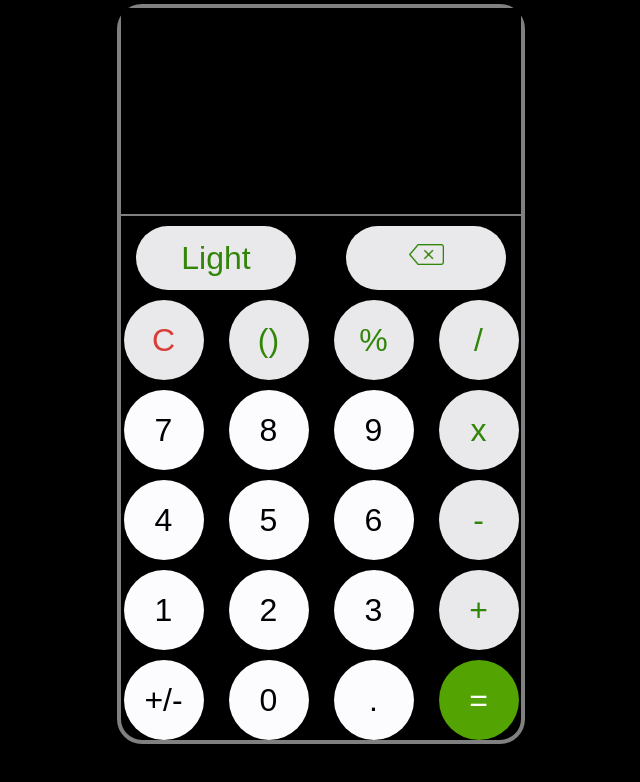
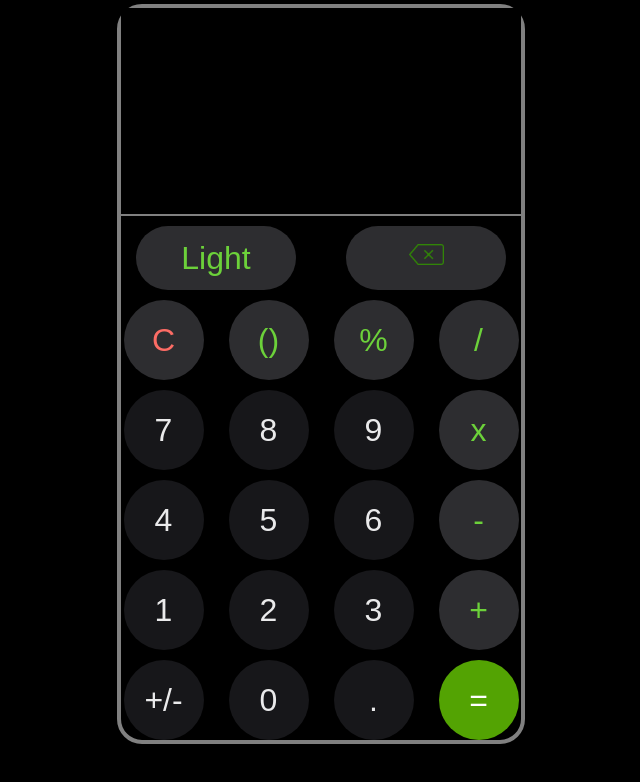
Before and after one commit to Honey-Sharma-git/Calculator, a plain HTML site: page index.html in a window 1280 px wide. Both pictures are taken after a click on the button "Dark". Shown: the whole page, without its empty margins (319-959 px from the left). Drawn offline with Linux system fonts and the light colour scheme.

Commit message:
Add darkmode color scheme to all buttons

```diff
--- a/CSS/main.css
+++ b/CSS/main.css
@@ -19,17 +19,26 @@
 .mainBg {
   background-color: #f6f6f8;
 }
-.mainBg-dark{
+.mainBg-dark {
   background-color: black;
-  color:white;
+  color: white;
 }
 .greenOnGreyBg {
   color: #318507;
   background-color: #e9e9ec;
 }
+.greenOnGreyBg-dark {
+  color: #6cd13a;
+
+  background-color: #2d2d30;
+}
 .blackOnWhiteBg {
   background-color: #fcfcff;
   color: black;
+}
+.blackOnWhiteBg-dark {
+  background-color: #17171a;
+  color: #eaeaeb;
 }
 .greyOnDGrey {
   background-color: #f6f6f8;
@@ -38,6 +47,10 @@
 .redOnGrey {
   background-color: #e9e9ec;
   color: #d93e36;
+}
+.redOnGrey-dark{
+  color:#fc6c65;
+  background-color: #2d2d30;
 }
 /*|| GENERAL STYLES*/
 body {
--- a/JS/script.js
+++ b/JS/script.js
@@ -4,10 +4,16 @@ function darkMode(){
         darkModeButtonElement.innerHTML = 'Light';
         document.querySelector('.js-mainBg').classList.add('mainBg-dark');
         document.querySelector('.js-output').classList.add('mainBg-dark');
+        document.querySelectorAll('.js-greenOnGreyBg').forEach(button =>{button.classList.add('greenOnGreyBg-dark')});
+        document.querySelectorAll('.js-blackOnWhiteBg').forEach(button =>{button.classList.add('blackOnWhiteBg-dark')});
+        document.querySelectorAll('.js-redOnGrey').forEach(button =>{button.classList.add('redOnGrey-dark')});
     }else{
         darkModeButtonElement.innerHTML = 'Dark';
         document.querySelector('.js-mainBg').classList.remove('mainBg-dark');
         document.querySelector('.js-output').classList.remove('mainBg-dark');
+        document.querySelectorAll('.js-greenOnGreyBg').forEach(button =>{button.classList.remove('greenOnGreyBg-dark')});
+        document.querySelectorAll('.js-blackOnWhiteBg').forEach(button =>{button.classList.remove('blackOnWhiteBg-dark')});
+        document.querySelectorAll('.js-redOnGrey').forEach(button =>{button.classList.remove('redOnGrey-dark')});
     }
 }
 let calculation = '';
--- a/index.html
+++ b/index.html
@@ -39,7 +39,7 @@
     <main class="main-container mainBg js-mainBg">
       <div class="output js-output"></div>
       <button
-        class="js-darkMode functional-button fb1 greenOnGreyBg"
+        class="js-darkMode functional-button fb1 greenOnGreyBg js-greenOnGreyBg"
         onclick="darkMode()"
       >
         Dark
@@ -48,11 +48,11 @@
           height="35"
           alt="darkmode icon"
         /> --></button
-      ><button class="functional-button fb2 greenOnGreyBg">
+      ><button class="functional-button fb2 greenOnGreyBg js-greenOnGreyBg">
         <img src="Images/backspace-icon.png" height="35" alt="backspace-icon" />
       </button>
       <button
-        class="keys k1 redOnGrey"
+        class="keys k1 redOnGrey js-redOnGrey"
         onclick="
         calculation = '';
         calc(0);
@@ -60,9 +60,9 @@
  displayOutput();"
       >
         C</button
-      ><button class="keys k2 greenOnGreyBg">()</button
+      ><button class="keys k2 greenOnGreyBg js-greenOnGreyBg">()</button
       ><button
-        class="keys k3 greenOnGreyBg"
+        class="keys k3 greenOnGreyBg js-greenOnGreyBg"
         onclick="
           calc('%');
           displayOutput();
@@ -70,7 +70,7 @@
       >
         %</button
       ><button
-        class="keys k4 greenOnGreyBg"
+        class="keys k4 greenOnGreyBg js-greenOnGreyBg"
         onclick="
           calc('/');
           displayOutput();
@@ -79,7 +79,7 @@
         /
       </button>
       <button
-        class="keys k5 blackOnWhiteBg"
+        class="keys k5 blackOnWhiteBg js-blackOnWhiteBg"
         onclick="
           calc('7');
           displayOutput();
@@ -87,7 +87,7 @@
       >
         7</button
       ><button
-        class="keys k6 blackOnWhiteBg"
+        class="keys k6 blackOnWhiteBg js-blackOnWhiteBg"
         onclick="
           calc('8');
           displayOutput();
@@ -95,7 +95,7 @@
       >
         8</button
       ><button
-        class="keys k7 blackOnWhiteBg"
+        class="keys k7 blackOnWhiteBg js-blackOnWhiteBg"
         onclick="
           calc('9');
           displayOutput();
@@ -103,7 +103,7 @@
       >
         9</button
       ><button
-        class="keys k8 greenOnGreyBg"
+        class="keys k8 greenOnGreyBg js-greenOnGreyBg"
         onclick="
           calc('*');
           displayOutput();
@@ -111,7 +111,7 @@
       >
         x</button
       ><button
-        class="keys k9 blackOnWhiteBg"
+        class="keys k9 blackOnWhiteBg js-blackOnWhiteBg"
         onclick="
           calc('4');
           displayOutput();
@@ -119,7 +119,7 @@
       >
         4</button
       ><button
-        class="keys k10 blackOnWhiteBg"
+        class="keys k10 blackOnWhiteBg js-blackOnWhiteBg"
         onclick="
           calc('5');
           displayOutput();
@@ -127,7 +127,7 @@
       >
         5</button
       ><button
-        class="keys k11 blackOnWhiteBg"
+        class="keys k11 blackOnWhiteBg js-blackOnWhiteBg"
         onclick="
           calc('6');
           displayOutput();
@@ -135,7 +135,7 @@
       >
         6</button
       ><button
-        class="keys k12 greenOnGreyBg"
+        class="keys k12 greenOnGreyBg js-greenOnGreyBg"
         onclick="
           calc('-');
           displayOutput();
@@ -143,7 +143,7 @@
       >
         -</button
       ><button
-        class="keys k13 blackOnWhiteBg"
+        class="keys k13 blackOnWhiteBg js-blackOnWhiteBg"
         onclick="
        calc('1');
        displayOutput();
@@ -151,7 +151,7 @@
       >
         1</button
       ><button
-        class="keys k14 blackOnWhiteBg"
+        class="keys k14 blackOnWhiteBg js-blackOnWhiteBg"
         onclick="
        calc('2');
        displayOutput();
@@ -159,7 +159,7 @@
       >
         2</button
       ><button
-        class="keys k15 blackOnWhiteBg"
+        class="keys k15 blackOnWhiteBg js-blackOnWhiteBg"
         onclick="
           calc('3');
           displayOutput();
@@ -167,16 +167,16 @@
       >
         3</button
       ><button
-        class="keys k16 greenOnGreyBg"
+        class="keys k16 greenOnGreyBg js-greenOnGreyBg"
         onclick="
         calc('+');
         displayOutput();
       "
       >
         +</button
-      ><button class="keys k17 blackOnWhiteBg">+/-</button
+      ><button class="keys k17 blackOnWhiteBg js-blackOnWhiteBg">+/-</button
       ><button
-        class="keys k18 blackOnWhiteBg"
+        class="keys k18 blackOnWhiteBg js-blackOnWhiteBg"
         onclick="
           calc('0');
           displayOutput();
@@ -184,7 +184,7 @@
       >
         0</button
       ><button
-        class="keys k19 blackOnWhiteBg"
+        class="keys k19 blackOnWhiteBg js-blackOnWhiteBg"
         onclick="
           calc('.');
           displayOutput();
```
